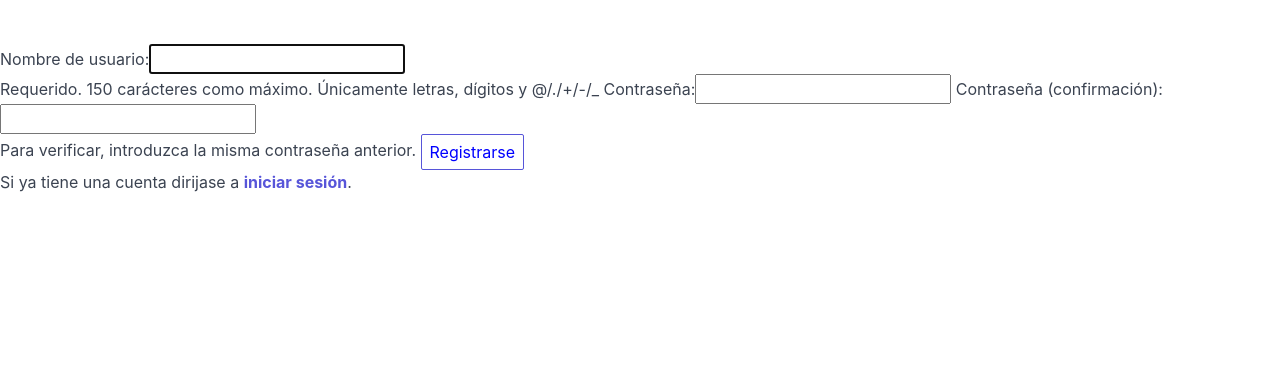
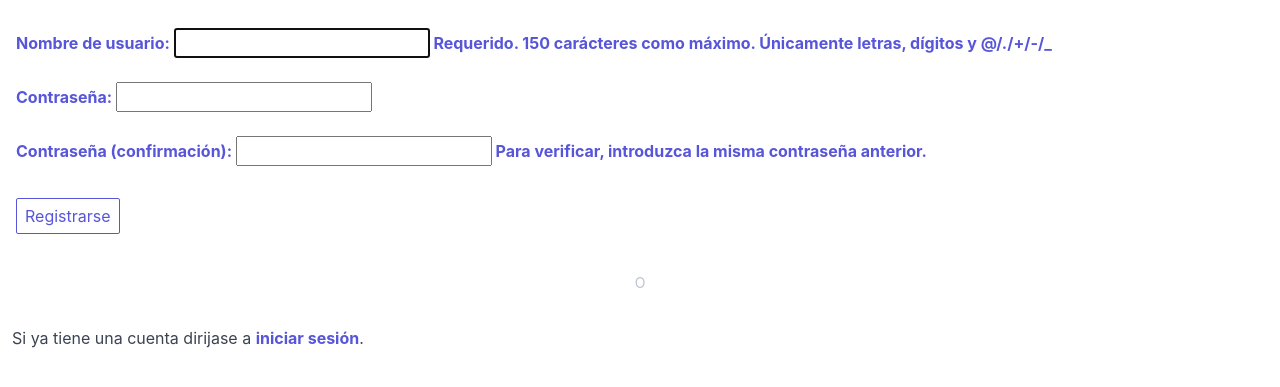
Before and after one commit to Courier-Seba/UrquizaNoticias, a Django app: page /user/registrarse/ in a window 1280 px wide. Shown: the part 56-443 px from the top of the page. Run offline with Django 3.2, Linux system fonts and the light colour scheme.

Commit message:
Add style to register.html

```diff
--- a/templates/register.html
+++ b/templates/register.html
@@ -3,13 +3,28 @@
 {% block title %}Registrarse{% endblock %}
 
 {% block content %}
-    <br>
-    <form method="POST">
-        {% csrf_token %}
-        {{form}}
-        <button style=" color:blue" class="btn btn-outline-info" type="submit">Registrarse</button>
-    </form>
-
-    Si ya tiene una cuenta dirijase a <a href="{% url 'login' %}"><strong>iniciar sesión</strong></a>.
+    <div class="container">
+        <div class="columns">
+            <form method="POST">
+                {% csrf_token %}
+                <div class="column col-12">
+                    <div class="text-primary text-bold m-2 d-block">
+                        {{form.as_p}}
+                    </div>
+                </div>
+                <div class="column col-4">
+                    <button class="btn btn-outline-info m-2" type="submit">Registrarse</button>
+                </div>
+            </form>
+        </div>
+        <br />
+        <div class="divider-vert" data-content="O"></div>
+        <br />
+        <div class="columns">
+            <div class="column col-8 m-1">
+                Si ya tiene una cuenta dirijase a <a href="{% url 'login' %}"><strong>iniciar sesión</strong></a>.
+            </div>
+        </div>
+    </div>
 
 {% endblock %}
```
